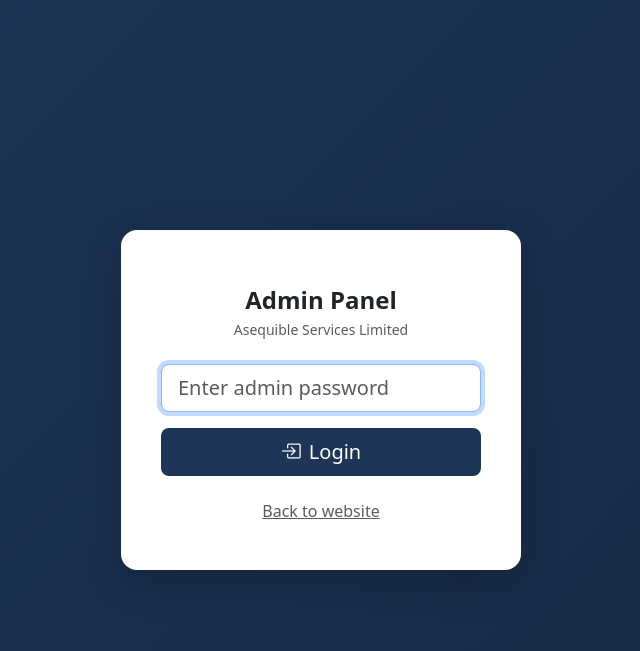
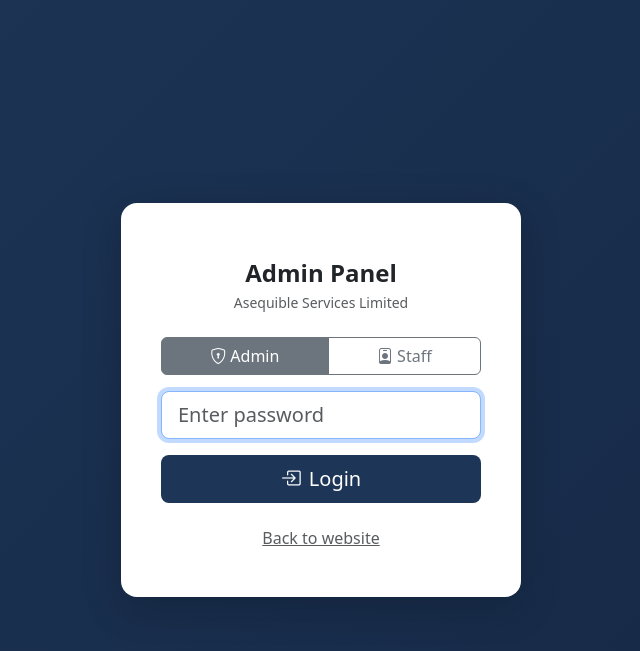
Before and after one commit to femiwill/asequible, a Flask app: page /admin/login in a window 1280 px wide. Shown: the top 651 px of the page, without its empty margins (319-959 px from the left). Run offline with Flask 3, Linux system fonts and the light colour scheme.

Commit message:
Add read-only staff role to admin panel
Introduces a sales assistant (staff) role with limited access.
Staff can view orders, customers, inventory, and reports, and update
order status, but cannot manage products, settings, payments, or
restock inventory. Admin can set the staff password from Settings.

Co-Authored-By: Claude Opus 4.6 <noreply@anthropic.com>

```diff
--- a/app.py
+++ b/app.py
@@ -95,6 +95,7 @@ def inject_globals():
         'nigerian_states': nigerian_states_list(),
         'current_year': datetime.utcnow().year,
         'current_user': current_user,
+        'admin_role': session.get('admin_role', 'admin'),
     }
 
 
@@ -108,15 +109,36 @@ def admin_required(f):
     return decorated
 
 
+def admin_only(f):
+    """Restrict route to admin role only (staff cannot access)."""
+    @wraps(f)
+    def decorated(*args, **kwargs):
+        if session.get('admin_role') != 'admin':
+            flash('Access restricted to admin only.', 'danger')
+            return redirect(url_for('admin_dashboard'))
+        return f(*args, **kwargs)
+    return decorated
+
+
 @app.route('/admin/login', methods=['GET', 'POST'])
 def admin_login():
     if request.method == 'POST':
         password = request.form.get('password', '')
-        admin_pw = get_setting('admin_password', 'asequible-admin-2024')
-        if password == admin_pw:
-            session['admin_logged_in'] = True
-            flash('Welcome to the admin panel!', 'success')
-            return redirect(url_for('admin_dashboard'))
+        role = request.form.get('role', 'admin')
+        if role == 'staff':
+            staff_pw = get_setting('staff_password', 'asequible-staff-2024')
+            if password == staff_pw:
+                session['admin_logged_in'] = True
+                session['admin_role'] = 'staff'
+                flash('Welcome! You are logged in as staff.', 'success')
+                return redirect(url_for('admin_dashboard'))
+        else:
+            admin_pw = get_setting('admin_password', 'asequible-admin-2024')
+            if password == admin_pw:
+                session['admin_logged_in'] = True
+                session['admin_role'] = 'admin'
+                flash('Welcome to the admin panel!', 'success')
+                return redirect(url_for('admin_dashboard'))
         flash('Invalid password.', 'danger')
     return render_template('admin/login.html')
 
@@ -124,6 +146,7 @@ def admin_login():
 @app.route('/admin/logout')
 def admin_logout():
     session.pop('admin_logged_in', None)
+    session.pop('admin_role', None)
     flash('Logged out.', 'info')
     return redirect(url_for('admin_login'))
 
@@ -442,6 +465,7 @@ def admin_products():
 
 @app.route('/admin/products/new', methods=['GET', 'POST'])
 @admin_required
+@admin_only
 def admin_product_new():
     if request.method == 'POST':
         name = request.form['name']
@@ -496,6 +520,7 @@ def admin_product_new():
 
 @app.route('/admin/products/<int:id>/edit', methods=['GET', 'POST'])
 @admin_required
+@admin_only
 def admin_product_edit(id):
     product = Product.query.get_or_404(id)
     if request.method == 'POST':
@@ -563,6 +588,7 @@ def admin_product_edit(id):
 
 @app.route('/admin/products/<int:id>/delete', methods=['POST'])
 @admin_required
+@admin_only
 def admin_product_delete(id):
     product = Product.query.get_or_404(id)
     db.session.delete(product)
@@ -604,6 +630,7 @@ def admin_order_update_status(id):
 
 @app.route('/admin/orders/<int:id>/confirm-payment', methods=['POST'])
 @admin_required
+@admin_only
 def admin_confirm_payment(id):
     order = Order.query.get_or_404(id)
     order.payment_status = 'paid'
@@ -647,6 +674,7 @@ def admin_inventory():
 
 @app.route('/admin/inventory/<int:variant_id>/restock', methods=['POST'])
 @admin_required
+@admin_only
 def admin_restock(variant_id):
     variant = ProductVariant.query.get_or_404(variant_id)
     qty = int(request.form.get('quantity', 0))
@@ -751,6 +779,7 @@ def admin_report_tax():
 
 @app.route('/admin/reports/tax/export')
 @admin_required
+@admin_only
 def admin_tax_export():
     year = request.args.get('year', str(datetime.utcnow().year))
     orders = Order.query.filter(
@@ -774,6 +803,7 @@ def admin_tax_export():
 # ─── Admin Settings ─────────────────────────────────────────────────
 @app.route('/admin/settings', methods=['GET', 'POST'])
 @admin_required
+@admin_only
 def admin_settings():
     if request.method == 'POST':
         for key in request.form:
@@ -790,11 +820,13 @@ def admin_settings():
 
     settings = Setting.query.order_by(Setting.key).all()
     delivery_zones = DeliveryZone.query.order_by(DeliveryZone.state).all()
-    return render_template('admin/settings.html', settings=settings, delivery_zones=delivery_zones)
+    staff_password = get_setting('staff_password', 'asequible-staff-2024')
+    return render_template('admin/settings.html', settings=settings, delivery_zones=delivery_zones, staff_password=staff_password)
 
 
 @app.route('/admin/settings/delivery-zones', methods=['POST'])
 @admin_required
+@admin_only
 def admin_update_delivery_zones():
     for zone in DeliveryZone.query.all():
         fee_key = f'fee_{zone.id}'
--- a/templates/admin/login.html
+++ b/templates/admin/login.html
@@ -27,7 +27,15 @@
                 {% endwith %}
                 <form method="POST" class="mt-4">
                     <div class="mb-3">
-                        <input type="password" name="password" class="form-control form-control-lg" placeholder="Enter admin password" required autofocus>
+                        <div class="btn-group w-100" role="group">
+                            <input type="radio" class="btn-check" name="role" id="role_admin" value="admin" checked>
+                            <label class="btn btn-outline-secondary" for="role_admin"><i class="bi bi-shield-lock me-1"></i>Admin</label>
+                            <input type="radio" class="btn-check" name="role" id="role_staff" value="staff">
+                            <label class="btn btn-outline-secondary" for="role_staff"><i class="bi bi-person-badge me-1"></i>Staff</label>
+                        </div>
+                    </div>
+                    <div class="mb-3">
+                        <input type="password" name="password" class="form-control form-control-lg" placeholder="Enter password" required autofocus>
                     </div>
                     <button type="submit" class="btn btn-lg w-100" style="background:#1D3557;color:#fff;">
                         <i class="bi bi-box-arrow-in-right me-2"></i>Login
```
Also changed, not shown: templates/admin/base_admin.html (+8 -1 lines), templates/admin/settings.html (+7 -0 lines).
